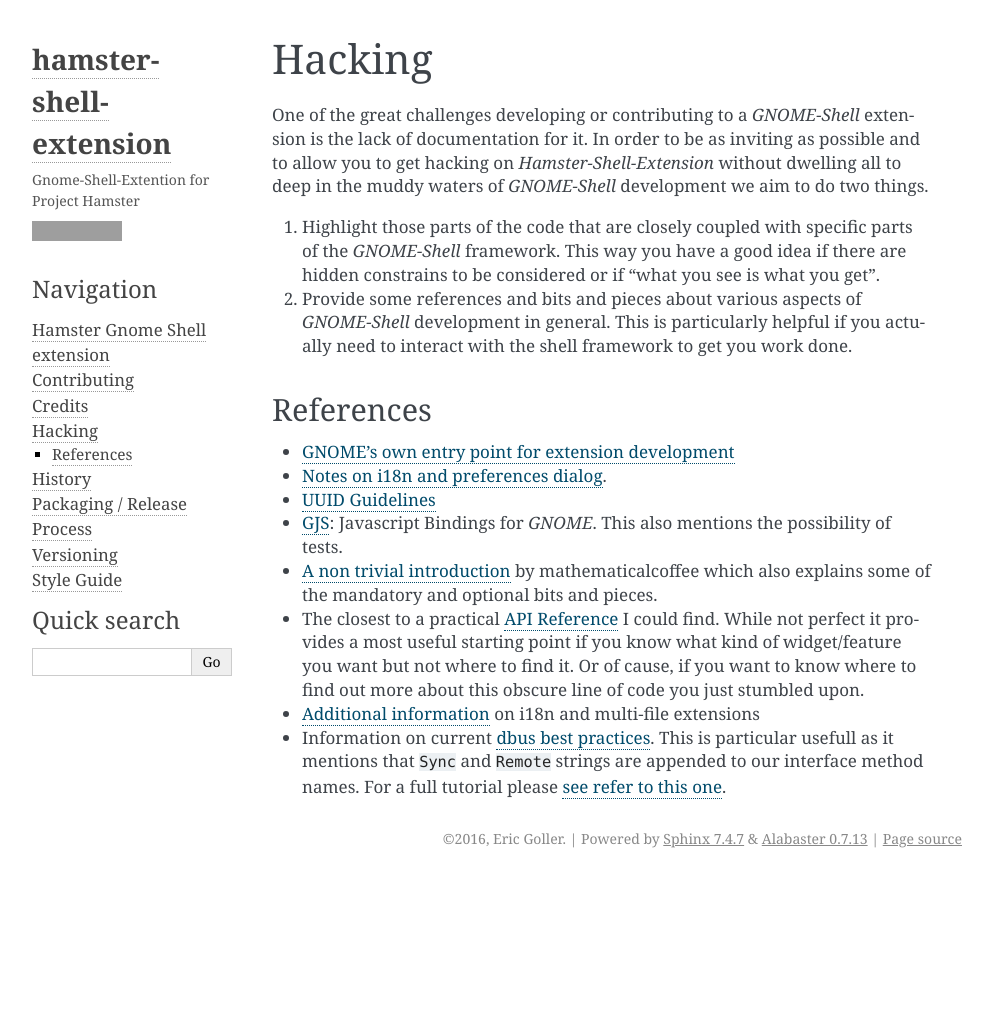
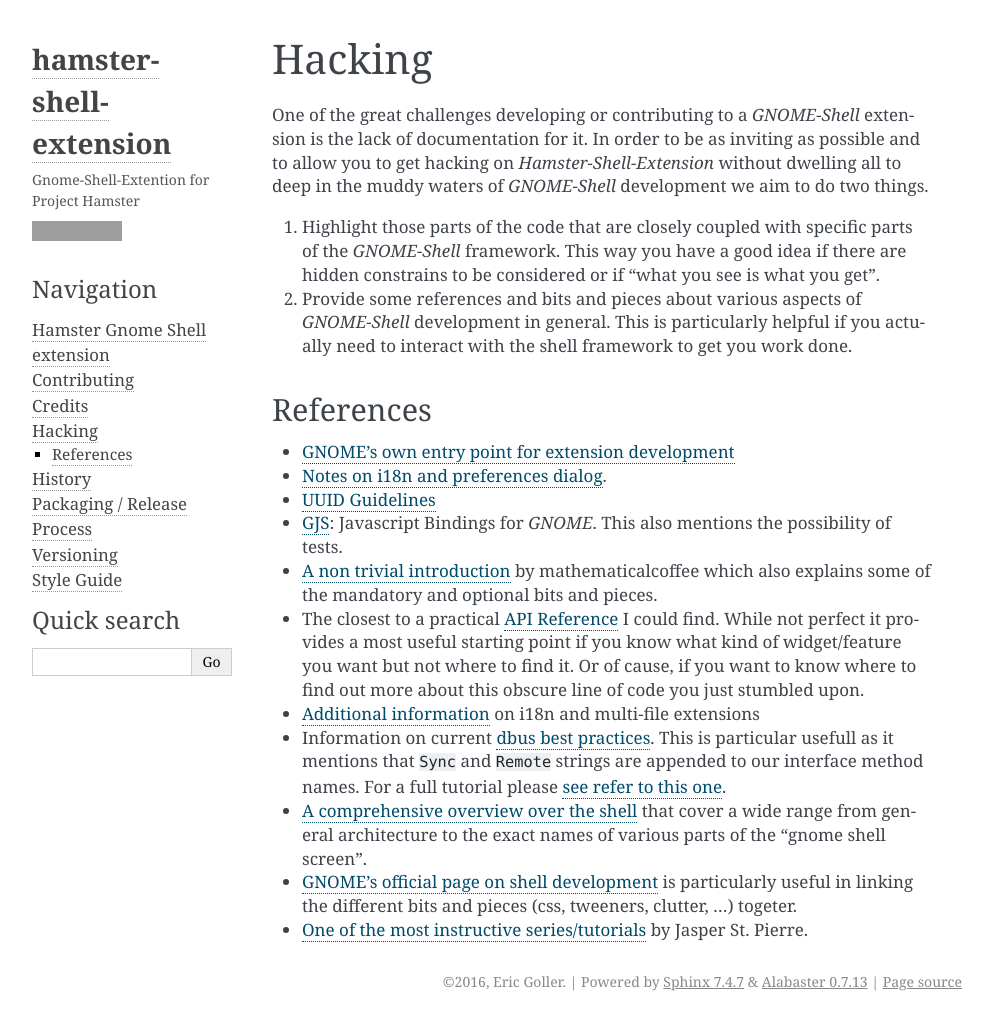
Before and after one commit to projecthamster/hamster-shell-extension, a Sphinx documentation site: the page built from docs/hacking.rst, in a window 1280 px wide. Shown: the whole page, without its empty margins (148-1141 px from the left). Built offline with Sphinx 7.4.7, drawn with Linux system fonts in a browser that asks for light colours; before the commit the page ends 900 px from its top, so only the background shows below that; grey boxes are pictures that could not be loaded.

Commit message:
Add additional reference to the hacking section
Ref.: #237

```diff
--- a/docs/hacking.rst
+++ b/docs/hacking.rst
@@ -30,3 +30,7 @@
 - Information on current `dbus best practices <https://mail.gnome.org/archives/gnome-shell-list/2013-February/msg00059.html>`_.
   This is particular usefull as it mentions that ``Sync`` and ``Remote`` strings are appended to our interface method names. For a full tutorial
   please `see refer to this one <http://cheesehead-techblog.blogspot.de/2012/08/dbus-tutorial-introspection-figuring.html>`_.
+- `A comprehensive overview over the shell <https://blog.fpmurphy.com/2011/05/more-gnome-shell-customization.html>`_ that cover a wide range from general architecture to
+  the exact names of various parts of the "gnome shell screen".
+- `GNOME's official page on shell development <https://wiki.gnome.org/Projects/GnomeShell/Development>`_ is particularly useful in linking the different bits and pieces (css, tweeners, clutter, ...) togeter.
+- `One of the most instructive series/tutorials <http://blog.mecheye.net/2011/11/modern-gnome-shell-extension-part-1/>`_ by Jasper St. Pierre.
```
